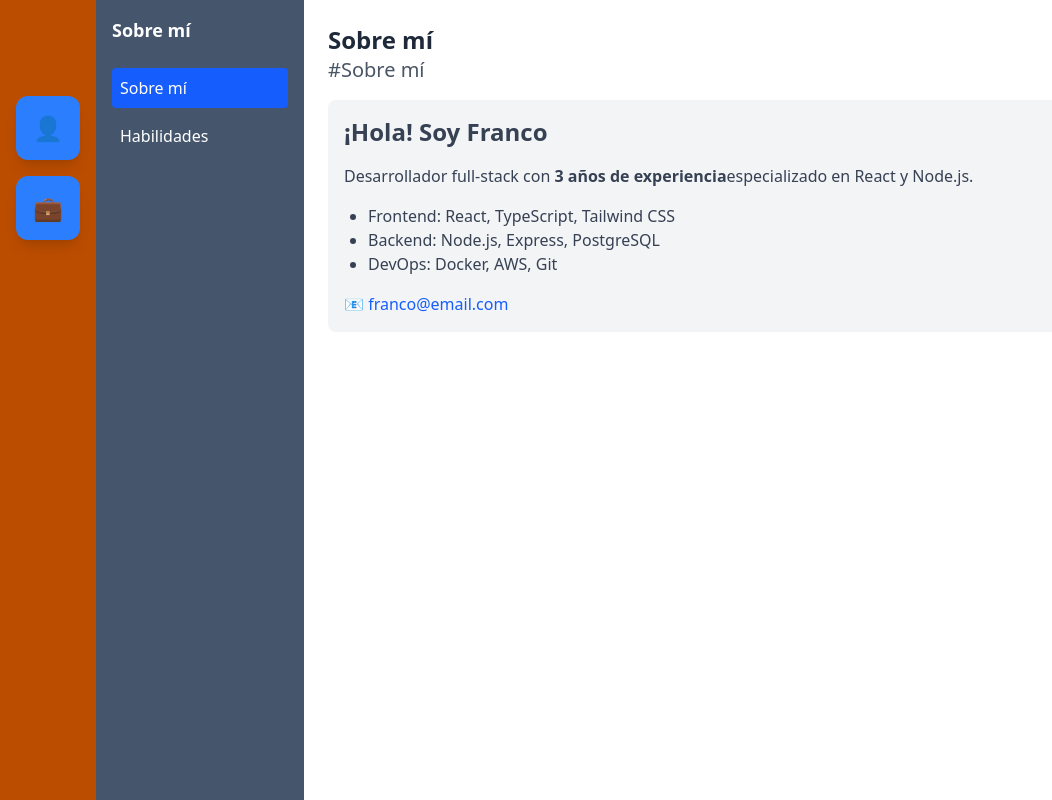
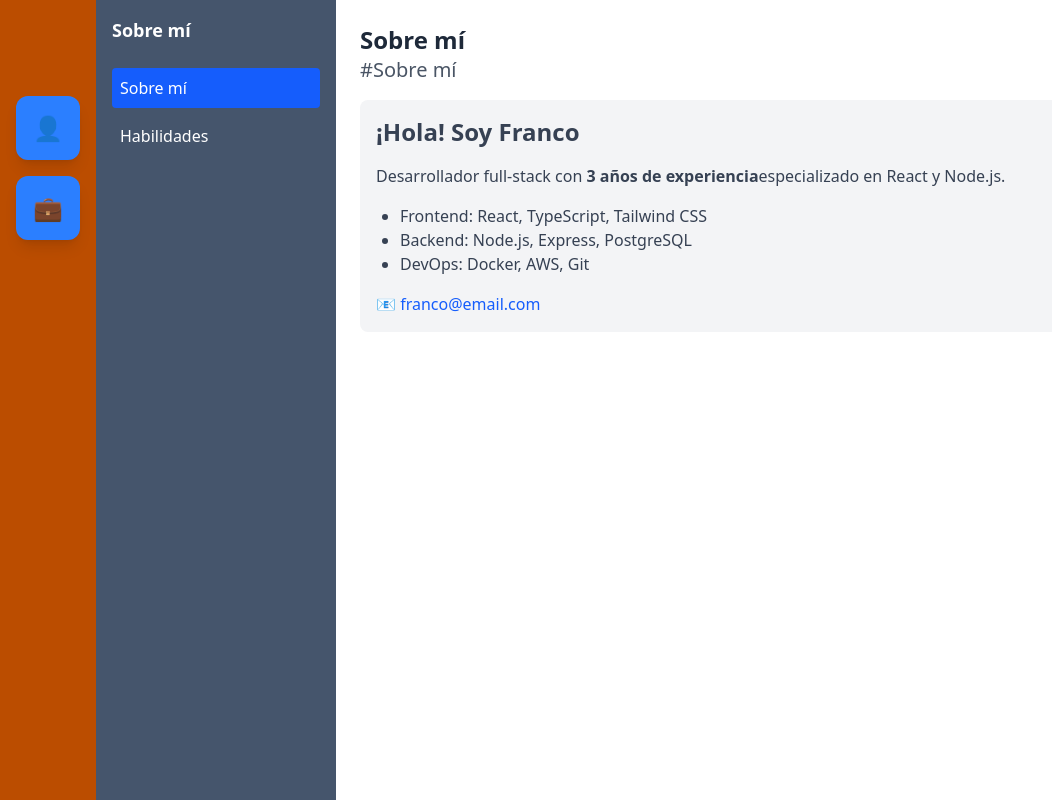
Before and after one commit to FrancoBarberis/Portfolio-Franco, a React (Vite) app: page / in a window 1280 px wide. Shown: the whole page, without its empty margins (0-1052 px from the left). Built offline with nearby package versions, Linux system fonts and the light colour scheme.

Commit message:
Channel sidebar collapse fix

```diff
--- a/src/layout/ChannelSidebar.jsx
+++ b/src/layout/ChannelSidebar.jsx
@@ -1,16 +1,17 @@
 function ChannelSidebar({channels, onChannelSelect, selectedChannel, isOpen, onToggle, serverName}) {
     return (
         <div className={`
-            flex flex-col gap-2 bg-slate-600 text-white p-4
+            flex flex-col gap-2 bg-slate-600 text-white
             transition-all duration-300 ease-in-out
             ${isOpen
-                ? 'w-80 md:w-52'
-                : 'w-0 md:w-52 overflow-hidden md:overflow-visible'
+                ? 'flex-shrink-0 flex-grow-0 min-w-60 p-4' // Padding solo cuando abierto
+                : 'flex-shrink w-0 min-w-0 overflow-hidden p-0' // Se colapsa completamente
             }
         `}>
+            {isOpen && (
+                <>
                     <h2 className="text-lg font-semibold mb-4">{serverName}</h2>
-            {/* Header con botón cerrar solo en mobile cuando está abierto */}
-            {isOpen && (
+
                     <div className="flex justify-between items-center mb-4 md:hidden">
                         <h3 className="text-lg font-semibold">Canales</h3>
                         <button
@@ -20,9 +21,7 @@ function ChannelSidebar({channels, onChannelSelect, selectedChannel, isOpen, onT
                             ✕
                         </button>
                     </div>
-            )}
 
-            {/* Lista de canales */}
                     {channels.map(channel => (
                         <button
                             key={channel.id}
@@ -36,6 +35,8 @@ function ChannelSidebar({channels, onChannelSelect, selectedChannel, isOpen, onT
                             {channel.channelName}
                         </button>
                     ))}
+                </>
+            )}
         </div>
     );
 }
```
Lines whose indentation alone changed are shown as unchanged.
